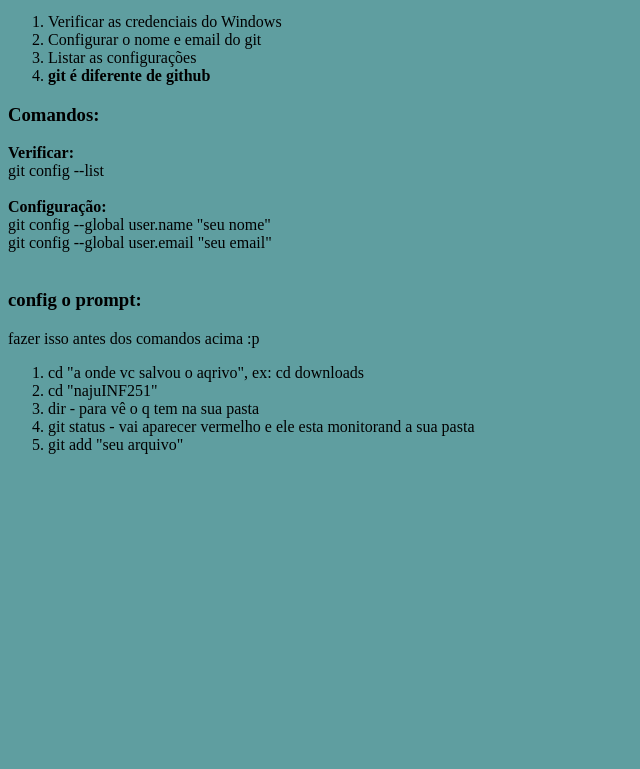
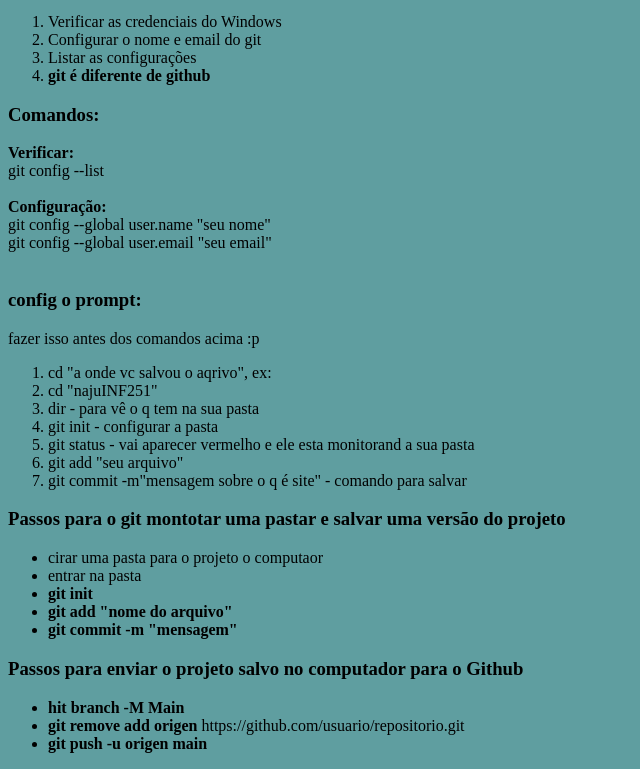
Before and after one commit to S4naju/site-do-resumo-git, a plain HTML site: page index.html in a window 1280 px wide. Shown: the part 101-870 px from the top of the page, without its empty margins (0-640 px from the left). Before the commit the page ends 800 px from the top, so only its background shows below. Drawn offline with Linux system fonts and the light colour scheme.

Commit message:
Versão 2.0 - inserir novos comandos

```diff
--- a/index.html
+++ b/index.html
@@ -29,12 +29,30 @@
     <h3> config o prompt:</h3>
     <p>fazer isso antes dos comandos acima :p</p>
     <ol>
-        <li>cd "a onde vc salvou o aqrivo", ex: cd downloads</li>
+        <li>cd "a onde vc salvou o aqrivo", ex: </li>
         <li>cd "najuINF251"</li>
         <li>dir - para vê o q tem na sua pasta</li>
+        <li>git init - configurar a pasta</li>
         <li>git status - vai aparecer vermelho e ele esta monitorand a sua pasta</li>
-        <li> git add "seu arquivo"</li>
+        <li>git add "seu arquivo"</li>
+        <li>git commit -m"mensagem sobre o q é site" - comando para salvar</li>
     </ol>
+
+    <h3>Passos para o git montotar uma pastar e salvar uma versão do projeto</h3>
+    <ul>
+        <li>cirar uma pasta para o projeto o computaor</li>
+        <li>entrar na pasta</li>
+        <li><b>git init</b></li>
+        <li><b>git add "nome do arquivo"</b></li>
+        <li><b>git commit -m "mensagem"</b></li>
+    </ul>
+
+    <h3>Passos para enviar o projeto salvo no computador para o Github</h3>
+    <ul>
+        <li><b>hit branch -M Main</b></li>
+        <li><b>git remove add origen</b> https://github.com/usuario/repositorio.git</li>
+        <li><b>git push -u origen main</b></li>
+    </ul>
 </body>
 
 </html>
```
